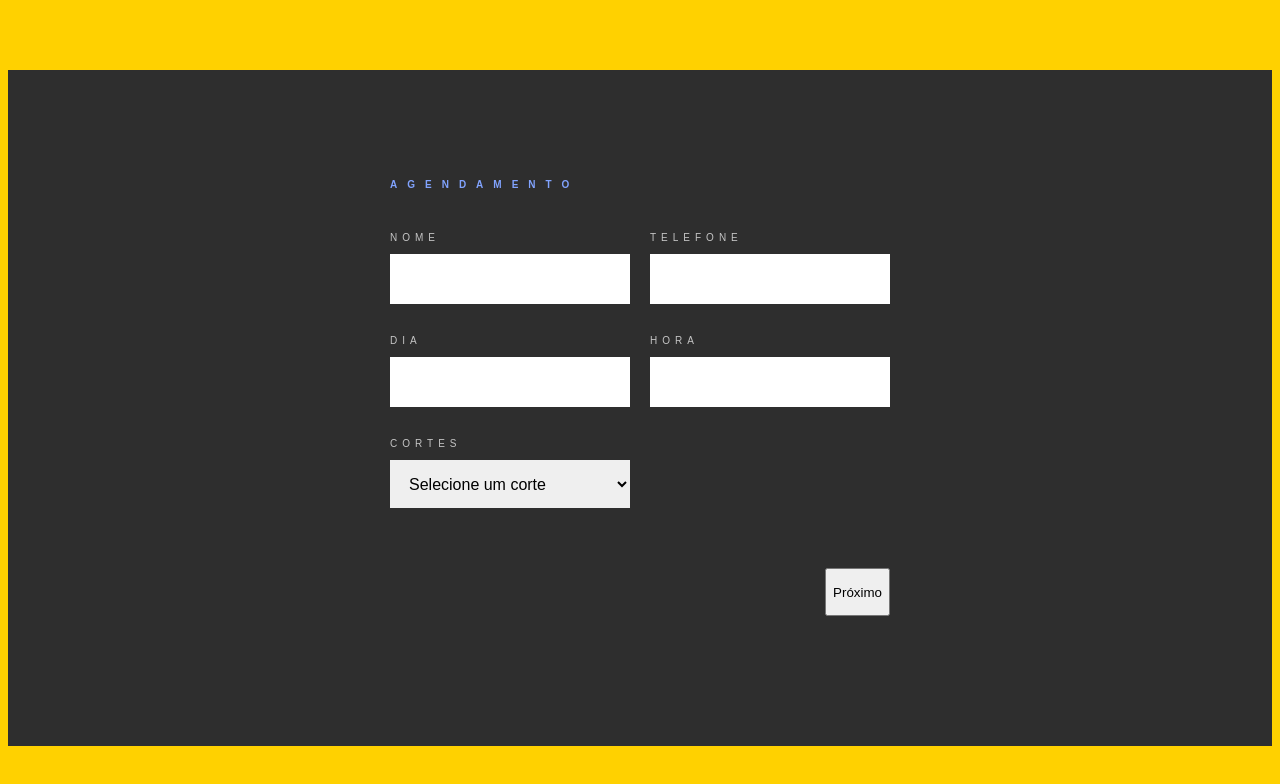
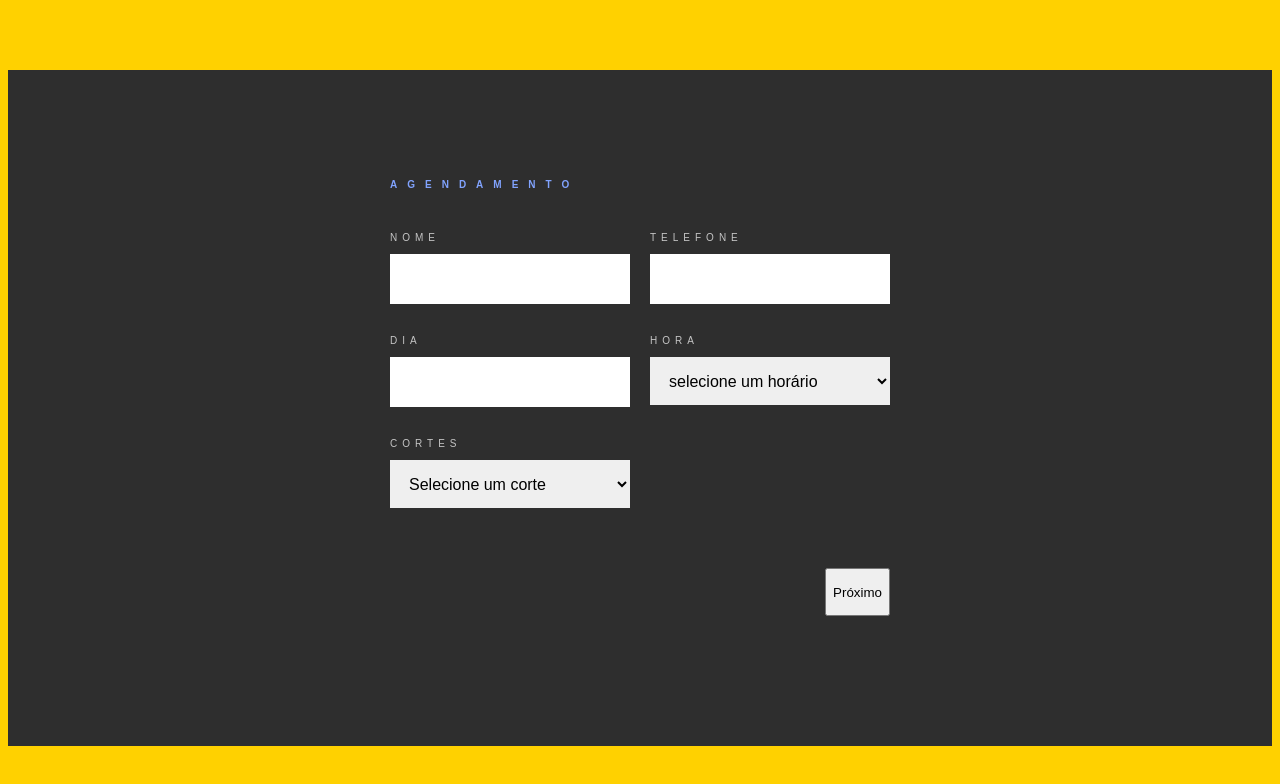
Before and after one commit to Samuel88559/Barbearia-agendamentos, a plain HTML site: page agendamento.html in a window 1280 px wide. Drawn offline with Linux system fonts and the light colour scheme.

Commit message:
Acrescentei opções de horário afim de que não tenham 2 clientes que escolham o mesmo horário

```diff
--- a/agendamento.html
+++ b/agendamento.html
@@ -31,7 +31,22 @@
 
                 <div class="item-form">
                     <label for="hora">Hora</label>
-                    <input type="text" id="hora">
+                    <select id ="hora">
+                        <option value="">selecione um horário</option>
+                        <option>7:00 - 7:50</option>
+                        <option>7:50 - 8:40</option>
+                        <option>8:40 - 9:30"</option>
+                        <option>9:30 - 10:20</option>
+                        <option>10:20 - 11:10</option>
+                        <option>11:10 - 12:00</option>
+                        <option>13:00 - 13:50</option>
+                        <option>13:50 - 14:40</option>
+                        <option>14:40 - 15:30</option>
+                        <option>15:30 - 16:20</option>
+                        <option>16:20 - 17:10</option>
+                        <option>17:10 - 18:00</option>
+                        <option> 18:00 - 18:50</option>
+                    </select>
                 </div>
 
                 <div class="item-form">
```
